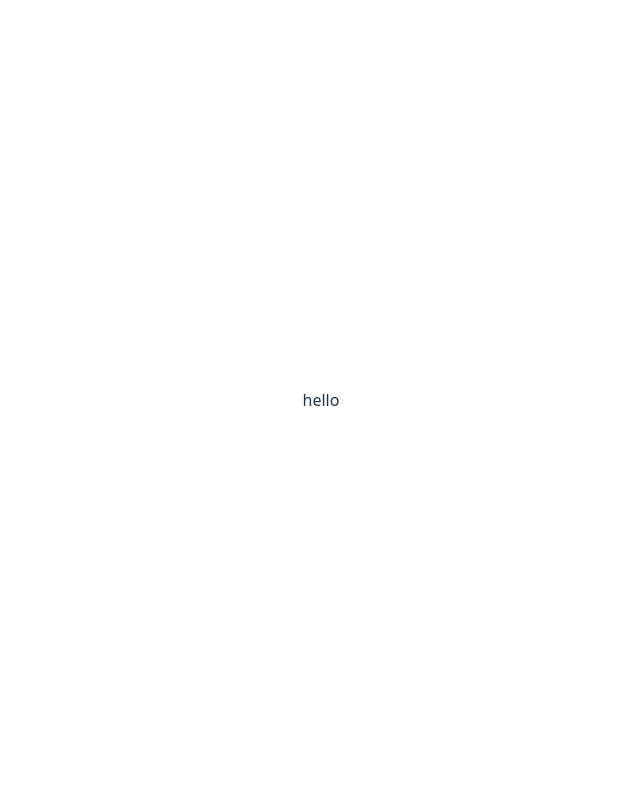
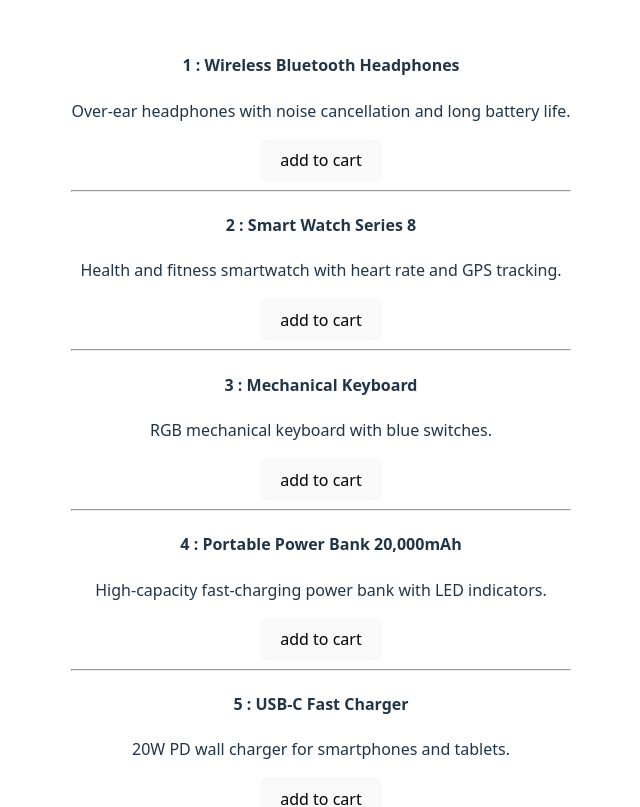
Before and after one commit to wajahatfaryadali/wfa-01-zustand, a React (Vite) app: page / in a window 1280 px wide. Shown: the top 807 px of the page, without its empty margins (319-959 px from the left). Built offline with nearby package versions, Linux system fonts and the light colour scheme.

Commit message:
product listing component added

```diff
--- a/src/App.jsx
+++ b/src/App.jsx
@@ -2,11 +2,12 @@ import { useState } from 'react'
 import reactLogo from './assets/react.svg'
 import viteLogo from '/vite.svg'
 import './App.css'
+import ProductList from './components/ProductList/ProductList'
 
 function App() {
   return (
     <div>
-      hello
+      <ProductList />
     </div>
   )
 }
--- /dev/null
+++ b/src/components/ProductList/ProductList.jsx
@@ -0,0 +1,25 @@
+import { sampleProducts } from "../../utils/sampleData";
+
+const ProductList = () => {
+
+    const handleAddToCart = (prod) => {
+        console.log('prod to be added ', prod)
+    }
+
+    return (
+        <div>
+            {sampleProducts.map((product, index) => (
+                <div key={index}>
+                    <h4>{product.id} : {product.name}</h4>
+                    <p>{product.description}</p>
+                    <button onClick={() => handleAddToCart(product)}>
+                        add to cart
+                    </button>
+                    <hr />
+                </div>
+            ))}
+        </div>
+    )
+}
+
+export default ProductList
```
